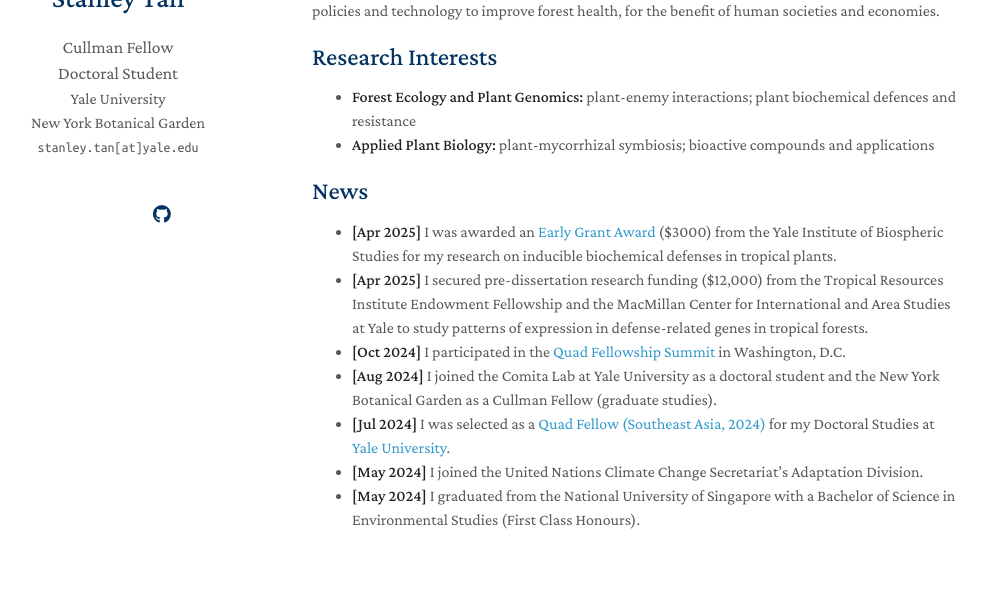
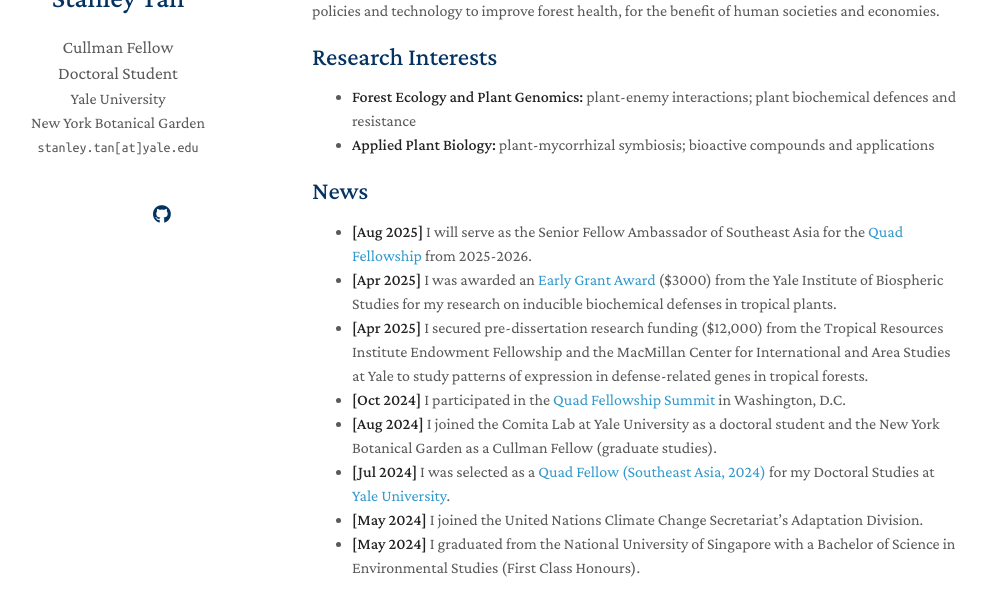
Before and after one commit to stanleytansx/stanleytansx.github.io, a Jekyll site: the page built from index.md, in a window 1280 px wide, cut to the strip 206-822 px from the top of the page. Shown: the whole strip, without its empty margins (158-1144 px from the left). Built offline with Jekyll 4.4.1, drawn with Linux system fonts in a browser that asks for light colours; nearby versions of some CDN libraries; a style sheet for code colours, icons or effects is not loaded; our own code applies the rules of GitHub Pages for plain Markdown files.

Commit message:
Update index.md

```diff
--- a/index.md
+++ b/index.md
@@ -14,6 +14,7 @@ Using field experiments and computational genomics, I study plant defenses again
 
 ## News
 
+- **[Aug 2025]** I will serve as the Senior Fellow Ambassador of Southeast Asia for the <a href="https://www.quadfellowship.org/"> Quad Fellowship </a> from 2025-2026.
 - **[Apr 2025]** I was awarded an <a href="https://yibs.yale.edu/research/yibs-small-grant-program" target="_blank"> Early Grant Award</a> ($3000) from the Yale Institute of Biospheric Studies for my research on inducible biochemical defenses in tropical plants.
 - **[Apr 2025]** I secured pre-dissertation research funding ($12,000) from the Tropical Resources Institute Endowment Fellowship and the MacMillan Center for International and Area Studies at Yale to study patterns of expression in defense-related genes in tropical forests.
 - **[Oct 2024]** I participated in the <a href="https://www.state.gov/u-s-department-of-state-hosts-quad-fellows-in-washington-d-c/"> Quad Fellowship Summit </a> in Washington, D.C.
```
